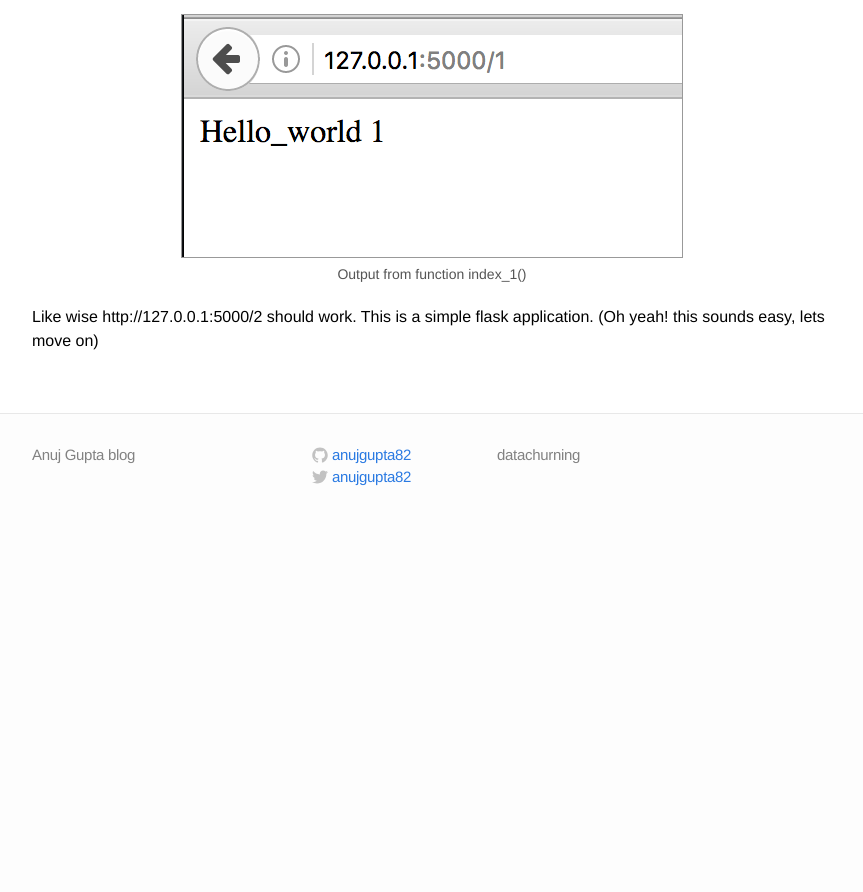
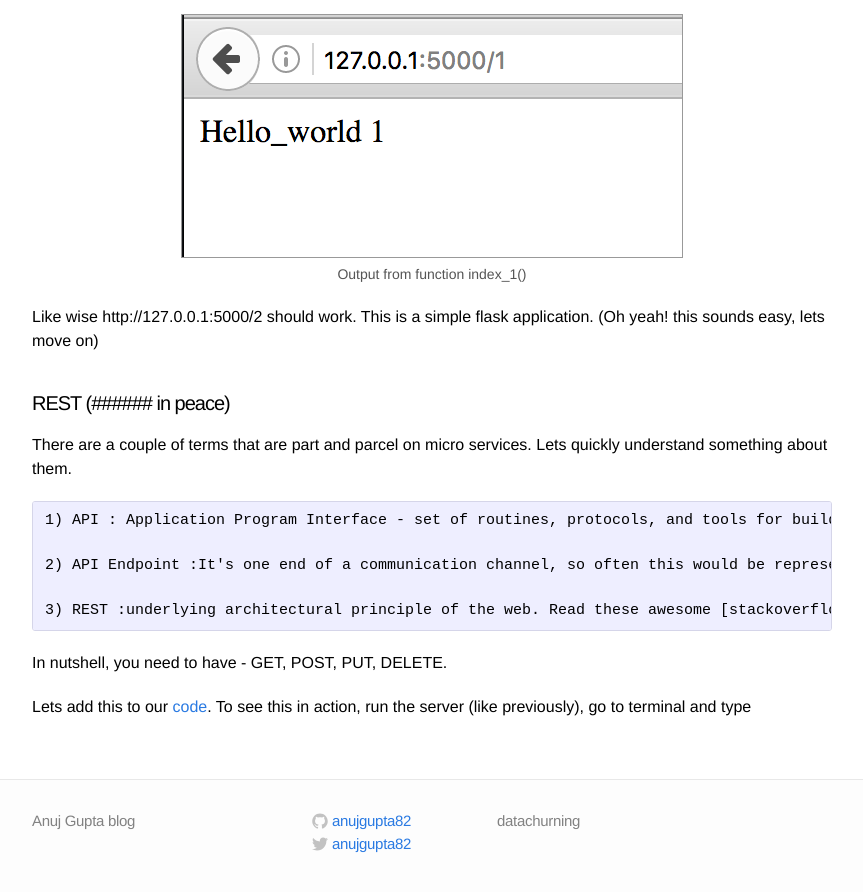
Before and after one commit to sam-iitj/sam-iitj.github.io, a Jekyll site: the page built from _posts/2016-11-04-deploying-ml-models-part-1.markdown, in a window 1280 px wide and 900 px high, scrolled down 1562 px. Shown: the top 892 px of the window, without its empty margins (208-1071 px from the left). Built offline with Jekyll 4.4.1, drawn with Linux system fonts in a browser that asks for light colours; comment, search, counter and statistics services are not loaded; before the commit the page ends 2096 px from its top, so only the background shows below that.

Commit message:
draft 1 deploying-ml-models-part-1

```diff
--- a/_posts/2016-11-04-deploying-ml-models-part-1.markdown
+++ b/_posts/2016-11-04-deploying-ml-models-part-1.markdown
@@ -70,3 +70,17 @@ This should fire the function index_1() function and give the following output o
 </div>
 
 Like wise http://127.0.0.1:5000/2 should work. This is a simple flask application. (Oh yeah! this sounds easy, lets move on)
+
+#### REST (###### in peace)
+
+There are a couple of terms that are part and parcel on micro services. Lets quickly  understand something about them.
+
+    1) API : Application Program Interface - set of routines, protocols, and tools for building software applications.
+
+    2) API Endpoint :It's one end of a communication channel, so often this would be represented as the URL of a server or service. In our example "http://127.0.0.1:5000/1"
+
+    3) REST :underlying architectural principle of the web. Read these awesome [stackoverflow answer](https://stackoverflow.com/questions/671118/what-exactly-is-restful-programming/671132#671132) and this brilliant [post](http://web.archive.org/web/20130116005443/http://tomayko.com/writings/rest-to-my-wife) from Ryan Tomayko and this [post](https://martinfowler.com/articles/richardsonMaturityModel.html) from Martin Fowler to understand the same.
+
+In nutshell, you need to have - GET, POST, PUT, DELETE.
+
+Lets add this to our [code](https://github.com/anujgupta82/Musings/blob/master/flask/RESTful_app.py). To see this in action, run the server (like previously), go to terminal and type
```
